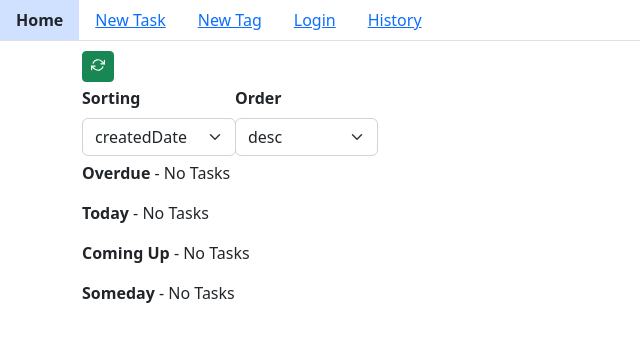
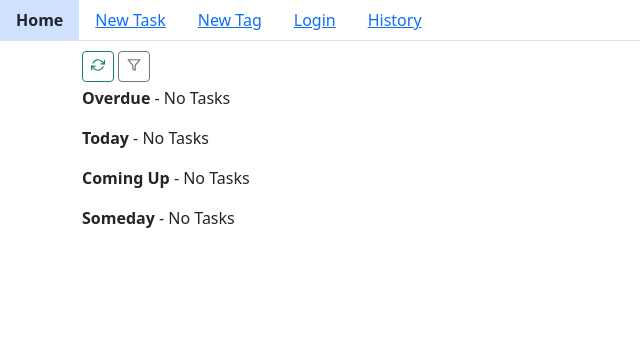
Before and after one commit to MrOggy85/tasks, a React (Create React App) app: page / in a window 1280 px wide. Shown: the top 342 px of the page, without its empty margins (0-640 px from the left). Built offline with nearby package versions, Linux system fonts and the light colour scheme.

Commit message:
feat: hide sorting by default

```diff
--- a/src/pages/Home/Home.tsx
+++ b/src/pages/Home/Home.tsx
@@ -1,6 +1,6 @@
 import { useState } from 'react';
 import { useNavigate } from 'react-router-dom';
-import { FiRefreshCw } from 'react-icons/fi';
+import { FiRefreshCw, FiFilter } from 'react-icons/fi';
 import { isAfter, isBefore, isSameDay } from 'date-fns';
 import { Container, InputGroup, Spinner } from 'react-bootstrap';
 import { getAll, remove, done, unDone } from '../../core/tasks/taskSlice';
@@ -46,6 +46,7 @@ const Home = () => {
 
   const [sorting, setSorting] = useState<Sorting>('createdDate');
   const [sortOrder, setSortOrder] = useState<'asc' | 'desc'>('desc');
+  const [showSorting, setShowSorting] = useState(false);
 
   const isMobileScreen = window.screen.width < 400;
 
@@ -124,8 +125,8 @@ const Home = () => {
   return (
     <Container style={{ marginTop: 10 }}>
       <Button
-        style={{ marginBottom: 4 }}
-        variant="success"
+        style={{ marginBottom: 4, marginRight: 4 }}
+        variant="outline-success"
         type="button"
         disabled={loading}
         onClick={() => {
@@ -135,7 +136,17 @@ const Home = () => {
           loading ? <Spinner size="sm" animation={'border'} /> : <FiRefreshCw />
         }
       />
+      <Button
+        style={{ marginBottom: 4 }}
+        variant={showSorting ? 'secondary' : 'outline-secondary'}
+        type="button"
+        onClick={() => {
+          setShowSorting(!showSorting);
+        }}
+        content={<FiFilter />}
+      />
 
+      {showSorting && (
         <InputGroup style={{ marginBottom: 5 }}>
           <Select
             label="Sorting"
@@ -167,6 +178,7 @@ const Home = () => {
             setValue={(v) => setSortOrder(v as 'asc' | 'desc')}
           />
         </InputGroup>
+      )}
 
       {isMobileScreen ? (
         <>
```
Lines whose indentation alone changed are shown as unchanged.
